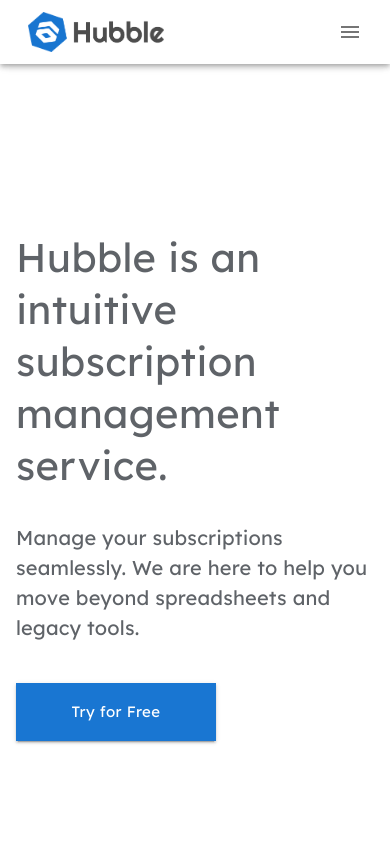
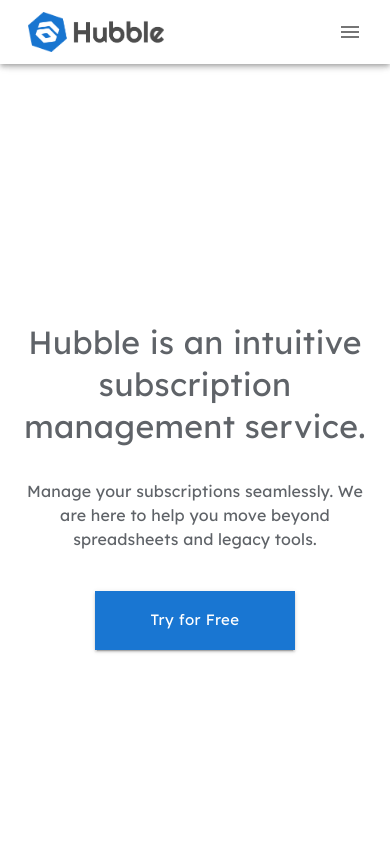
Before and after one commit to itspaywall/website, a React (Create React App) app: page /index in a window 390 px wide. Shown: the top 844 px of the page. Built offline with nearby package versions, Linux system fonts and the light colour scheme; a web font is replaced by a local one.

Commit message:
Updated the hero section for smaller screens.
The texts and the action button are center aligned for smaller screens in the hero section.
Further, clicking on the Hubble logo in mobile toolbar now redirects to the index page.

```diff
--- a/src/layouts/MainMobileToolbar.js
+++ b/src/layouts/MainMobileToolbar.js
@@ -1,6 +1,6 @@
 import React from "react";
 import { AppBar, Button, Toolbar, makeStyles } from "@material-ui/core";
-import { withRouter } from "react-router-dom";
+import { useHistory } from "react-router-dom";
 import Box from "@material-ui/core/Box";
 import MainDrawer from "./MainDrawer";
 
@@ -23,12 +23,16 @@
 
 function MainMobileToolbar(props) {
     const classes = useStyles();
+    const history = useHistory();
 
     return (
         <AppBar position="fixed" className={classes.appBar}>
             <Toolbar className={classes.toolbar}>
                 <Box display="flex" flexGrow={1}>
-                    <Button className={classes.logoButton}>
+                    <Button
+                        className={classes.logoButton}
+                        onClick={() => history.push("/index")}
+                    >
                         <img
                             src="assets/images/hubble.png"
                             alt="Hubble logo"
@@ -42,4 +46,4 @@
     );
 }
 
-export default withRouter(MainMobileToolbar);
+export default MainMobileToolbar;
--- a/src/layouts/MainToolbar.js
+++ b/src/layouts/MainToolbar.js
@@ -1,6 +1,6 @@
 import React from "react";
 import { AppBar, Button, Toolbar, makeStyles } from "@material-ui/core";
-import { withRouter } from "react-router-dom";
+import { useHistory } from "react-router-dom";
 import clsx from "clsx";
 import Box from "@material-ui/core/Box";
 
@@ -47,7 +47,7 @@
 
 function MainToolbar(props) {
     const classes = useStyles();
-    const { history } = props;
+    const history = useHistory();
     const handleLink = (url) => () => history.push(url);
 
     return (
@@ -87,4 +87,4 @@
     );
 }
 
-export default withRouter(MainToolbar);
+export default MainToolbar;
--- a/src/visitor/landing/Hero.js
+++ b/src/visitor/landing/Hero.js
@@ -19,25 +19,21 @@
         margin: 0,
         color: "#5F6368",
         lineHeight: 1.3,
-        [theme.breakpoints.up("xs")]: {
-            fontSize: 40,
+        [theme.breakpoints.down("xs")]: {
+            textAlign: "center",
+            fontSize: 32,
         },
         [theme.breakpoints.up("lg")]: {
             fontSize: 60,
         },
     },
     subtitle: {
-        [theme.breakpoints.up("xs")]: {
-            fontSize: 20,
-            margin: "auto",
+        [theme.breakpoints.down("xs")]: {
+            fontSize: 16,
+            textAlign: "center",
         },
         [theme.breakpoints.up("lg")]: {
             fontSize: 30,
-            margin: "auto",
-        },
-        [theme.breakpoints.up("xl")]: {
-            fontSize: 30,
-            margin: "auto",
         },
         padding: 16,
         color: "#5F6368",
@@ -49,6 +45,12 @@
         paddingTop: 16,
         paddingBottom: 16,
         width: 200,
+
+        [theme.breakpoints.down("xs")]: {
+            display: "block",
+            marginLeft: "auto",
+            marginRight: "auto",
+        },
     },
     image: {
         margin: 0,
```
